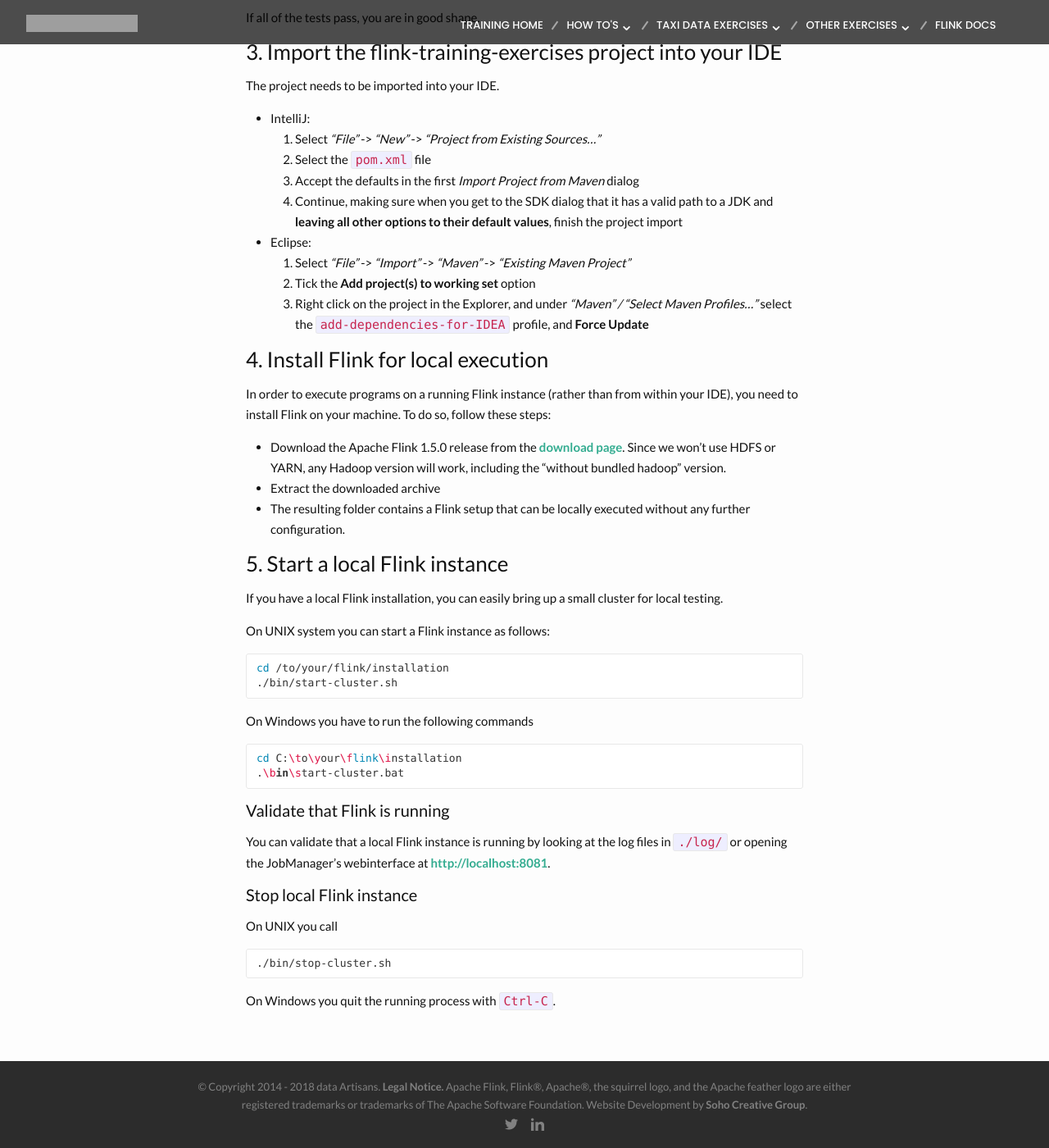
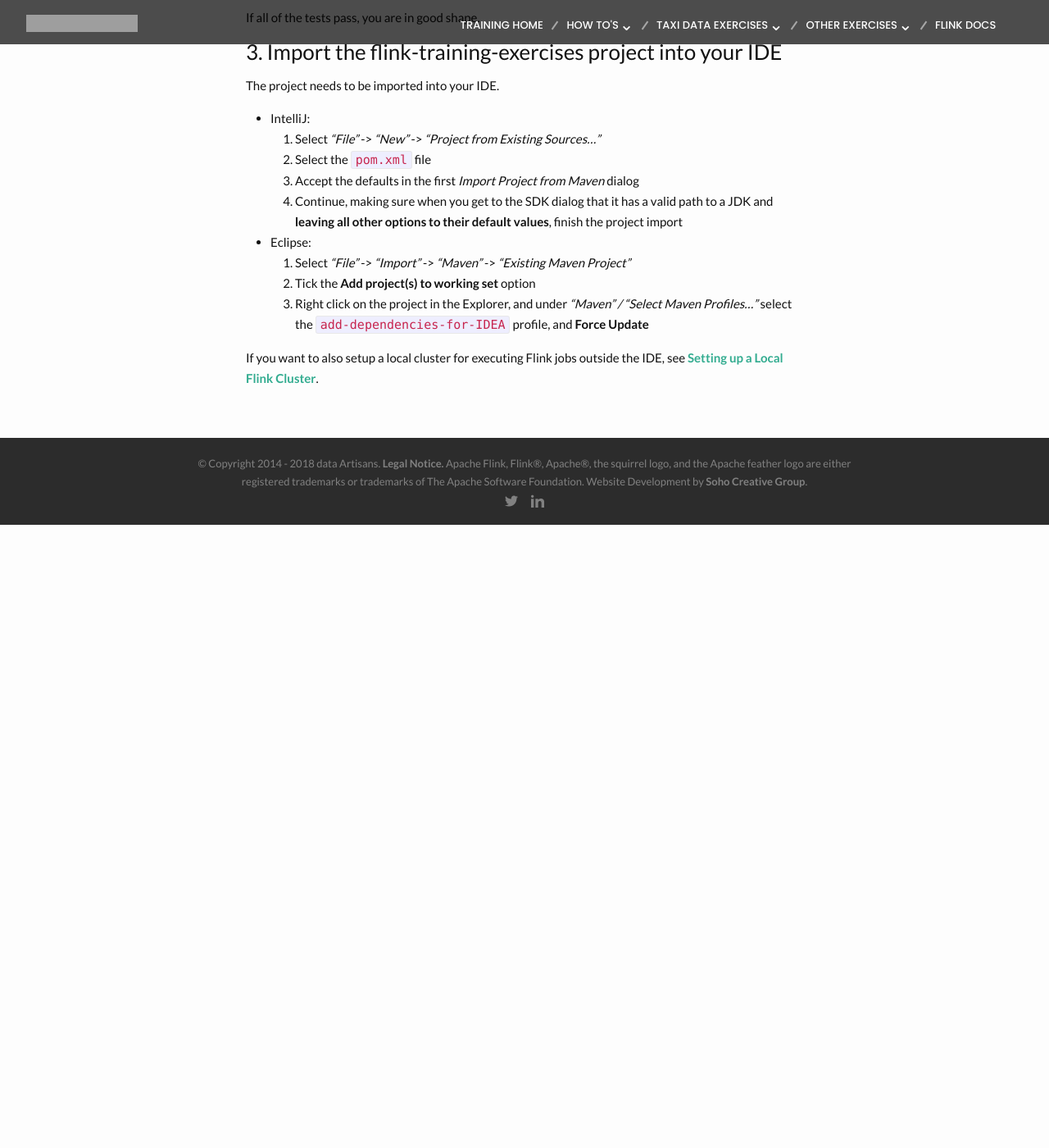
Before and after one commit to dataArtisans/flink-training-web, a Jekyll site: the page built from devEnvSetup.md, in a window 1280 px wide and 1400 px high, scrolled down 1047 px. Shown: the whole window at 82% size. Built offline with Jekyll 4.4.1, drawn with Linux system fonts in a browser that asks for light colours; nearby versions of some CDN libraries; after the commit the page ends 1687 px from its top, so only the background shows below that; some of the changed text lies outside the part shown; grey boxes are pictures that could not be loaded.

Commit message:
Split off the instructions for setting up a local cluster to their own page

```diff
--- a/_includes/header.html
+++ b/_includes/header.html
@@ -13,6 +13,8 @@
                 <li><a href="{{ site.baseurl }}/devEnvSetup.html">Training Setup</a></li>
                 <hr />
                 <li><a href="{{ site.baseurl }}/howto-exercises.html">Doing the Exercises</a></li>
+                <hr />
+                <li><a href="{{ site.baseurl }}/localCluster.html">Local Flink Cluster</a></li>
                 <hr />
                 <li><a href="{{ site.baseurl }}/fault-tolerance.html">Testing Fault Tolerance</a></li>
             </ul>
--- a/devEnvSetup.md
+++ b/devEnvSetup.md
@@ -4,7 +4,7 @@
 permalink: /devEnvSetup.html
 ---
 
-The following instructions guide you through the process of setting up a development environment for the purpose of developing, debugging, and executing solutions to the training exercises and examples on this site. You will also install a simple Flink cluster to locally execute Flink programs on your machine.
+The following instructions guide you through the process of setting up a development environment for the purpose of developing, debugging, and executing solutions to the training exercises and examples on this site.
 
 ### 1. Software requirements
 
@@ -57,42 +57,4 @@
   1. Tick the **Add project(s) to working set** option
   1. Right click on the project in the Explorer, and under *"Maven" / "Select Maven Profiles..."* select the `add-dependencies-for-IDEA` profile, and **Force Update**
 
-### 4. Install Flink for local execution
-
-In order to execute programs on a running Flink instance (rather than from within your IDE), you need to install Flink on your machine. To do so, follow these steps:
-
-- Download the Apache Flink 1.5.0 release from the [download page](http://flink.apache.org/downloads.html). Since we won't use HDFS or YARN, any Hadoop version will work, including the "without bundled hadoop" version.
-- Extract the downloaded archive
-- The resulting folder contains a Flink setup that can be locally executed without any further configuration.
-
-### 5. Start a local Flink instance
-
-If you have a local Flink installation, you can easily bring up a small cluster for local testing.
-
-On UNIX system you can start a Flink instance as follows:
-
-~~~bash
-cd /to/your/flink/installation
-./bin/start-cluster.sh
-~~~
-
-On Windows you have to run the following commands
-
-~~~bash
-cd C:\to\your\flink\installation
-.\bin\start-cluster.bat
-~~~
-
-#### Validate that Flink is running
-
-You can validate that a local Flink instance is running by looking at the log files in `./log/` or opening the JobManager's webinterface at [http://localhost:8081](http://localhost:8081).
-
-#### Stop local Flink instance
-
-On UNIX you call
-
-~~~bash
-./bin/stop-cluster.sh
-~~~
-
-On Windows you quit the running process with `Ctrl-C`.
+If you want to also setup a local cluster for executing Flink jobs outside the IDE, see [Setting up a Local Flink Cluster]({{site.baseurl}}/localCluster.html).
```
Also changed, not shown: fault-tolerance.md (+4 -4 lines), localCluster.md (added, +47 -0 lines).
